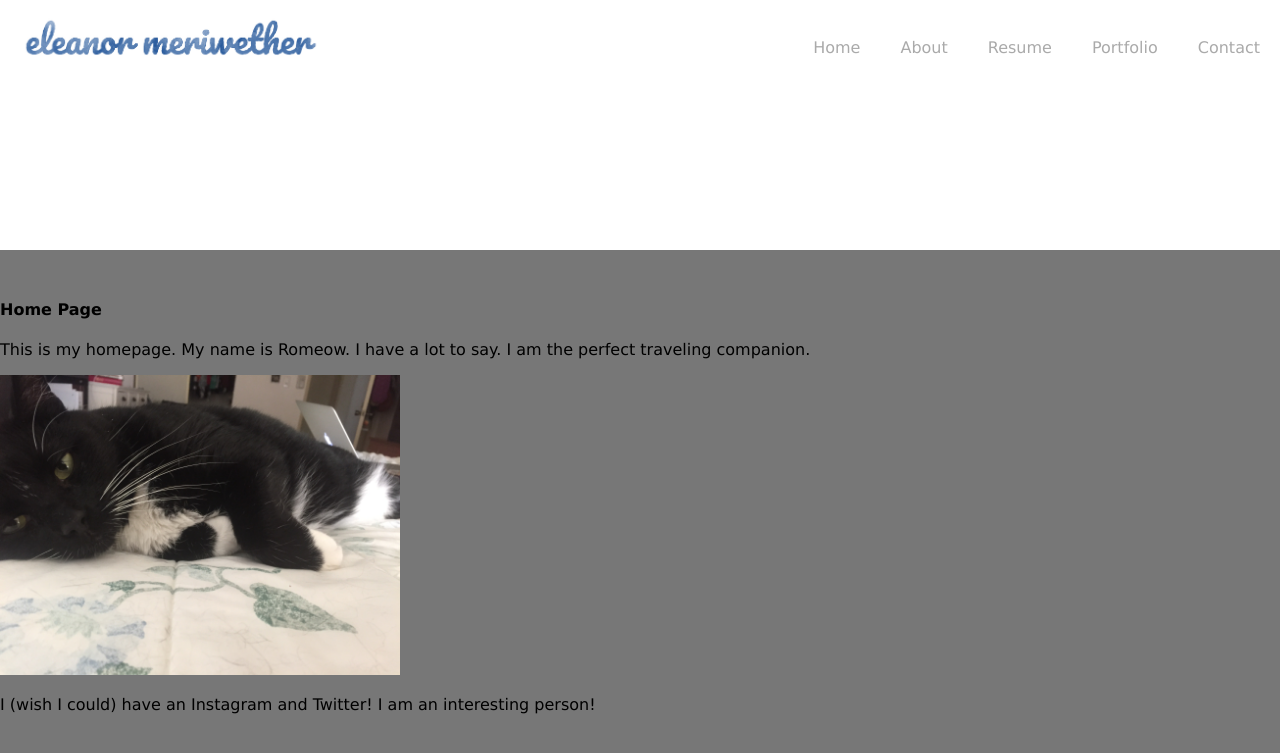
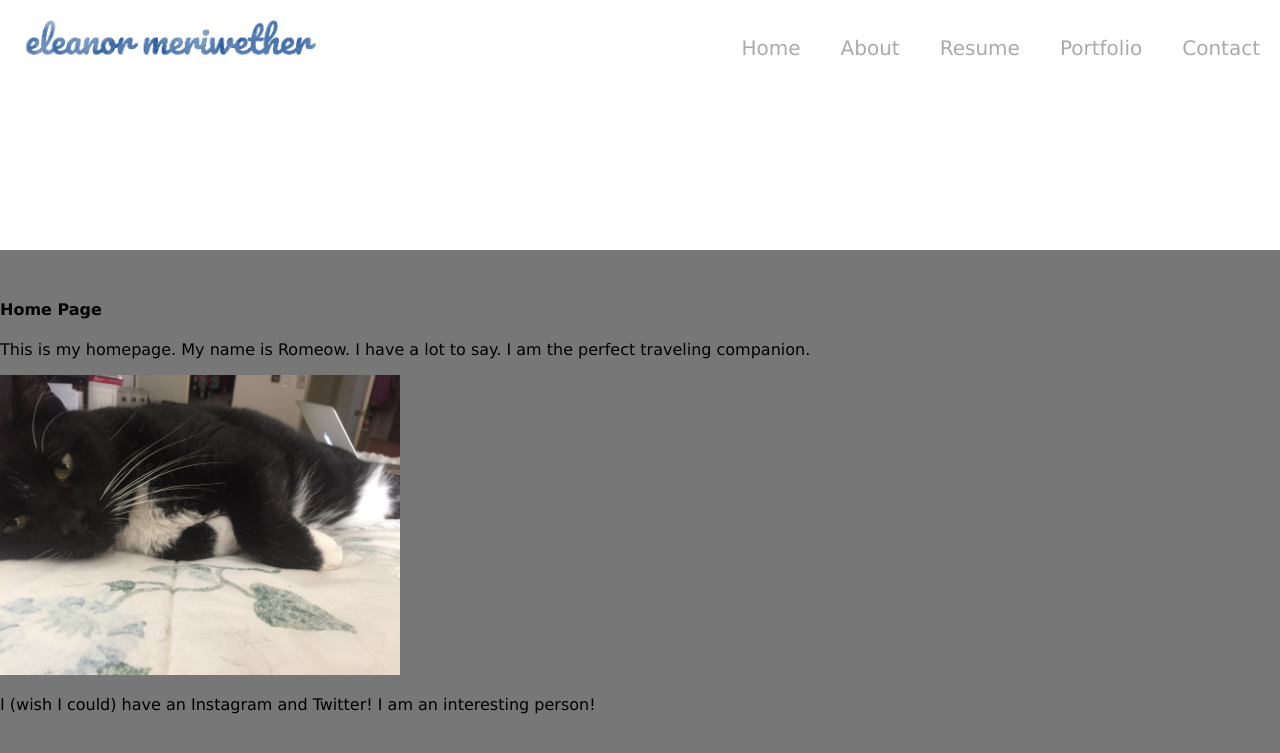
Before and after one commit to emeriwether/emeriwether.github.io, a Jekyll site: the page built from index.html, in a window 1280 px wide. Shown: the top 753 px of the page. Built offline with Jekyll 4.4.1, drawn with Linux system fonts in a browser that asks for light colours.

Commit message:
specified font style for nav links

```diff
--- a/css/styles.css
+++ b/css/styles.css
@@ -62,6 +62,8 @@ nav {
     padding: 20px;
     text-decoration: none;
     text-align: center;
+    font-size: 20px;
+    font-family: Verdana;
 }
 
 #topNav li a:hover {
```
